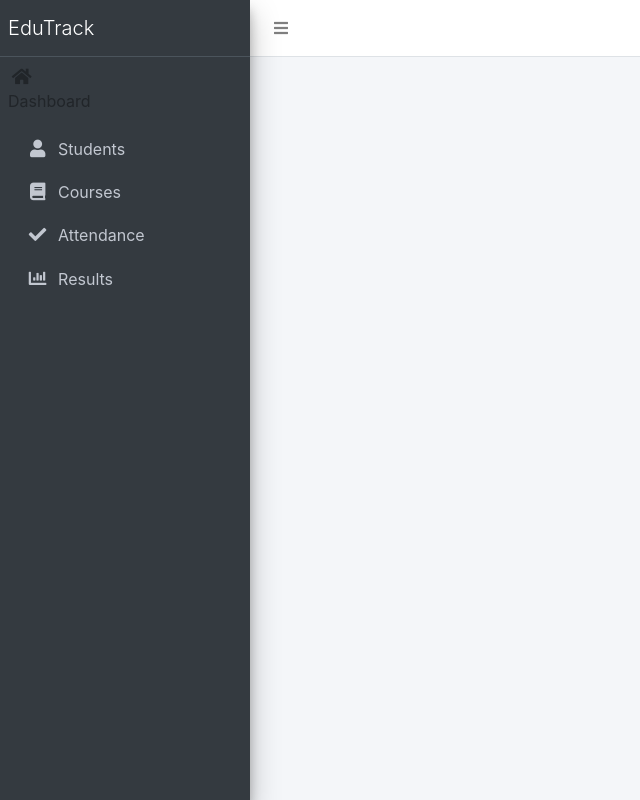
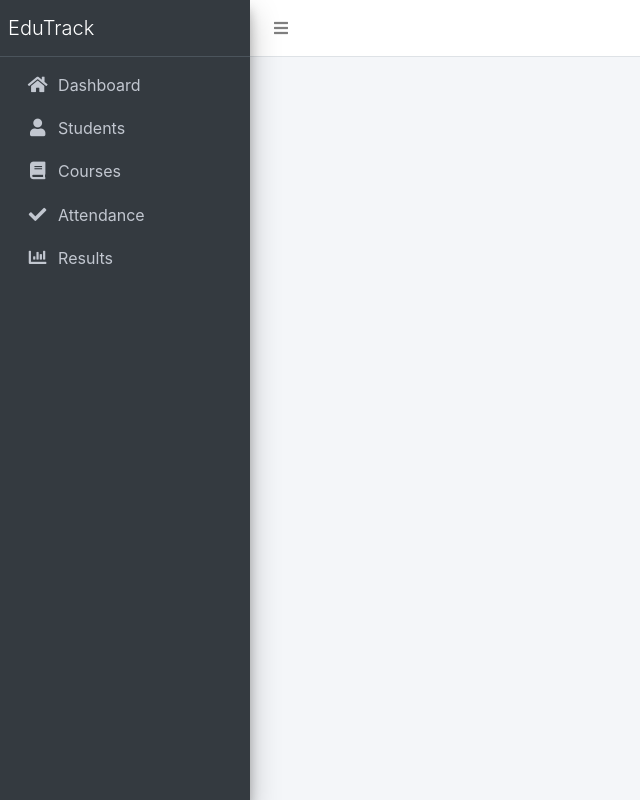
Before and after one commit to UjwalGuragain/EduTrack, a Django app: template student_management_system/edu_track/templates/base.html in a window 1280 px wide. Shown: the whole page, without its empty margins (0-640 px from the left). Run offline with Django 5.2, Linux system fonts and the light colour scheme; the template is opened without the code that fills it, so the values that code supplies are empty; some libraries are stand-ins or nearby versions.

Commit message:
fix: removed comment on the dashboard link

```diff
--- a/student_management_system/edu_track/templates/base.html
+++ b/student_management_system/edu_track/templates/base.html
@@ -41,7 +41,7 @@
         <ul class="nav nav-pills nav-sidebar flex-column">
 
           <li class="nav-item">
-            {% comment %} <a href="{% url 'dashboard' %}" class="nav-link"> {% endcomment %}
+            <a href="{% url 'dashboard' %}" class="nav-link">
               <i class="nav-icon fas fa-home"></i>
               <p>Dashboard</p>
             </a>
```
